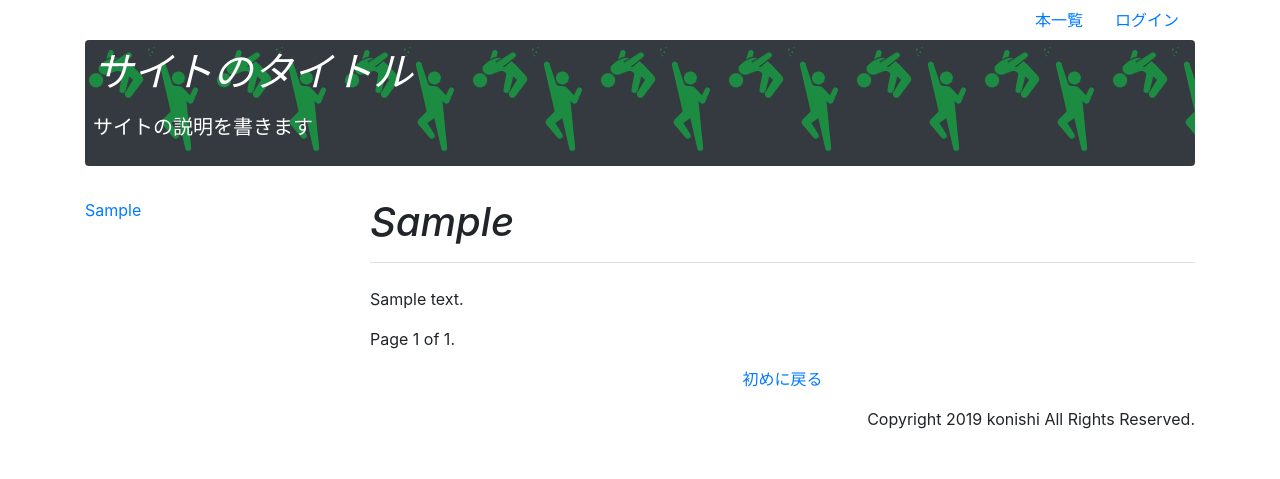
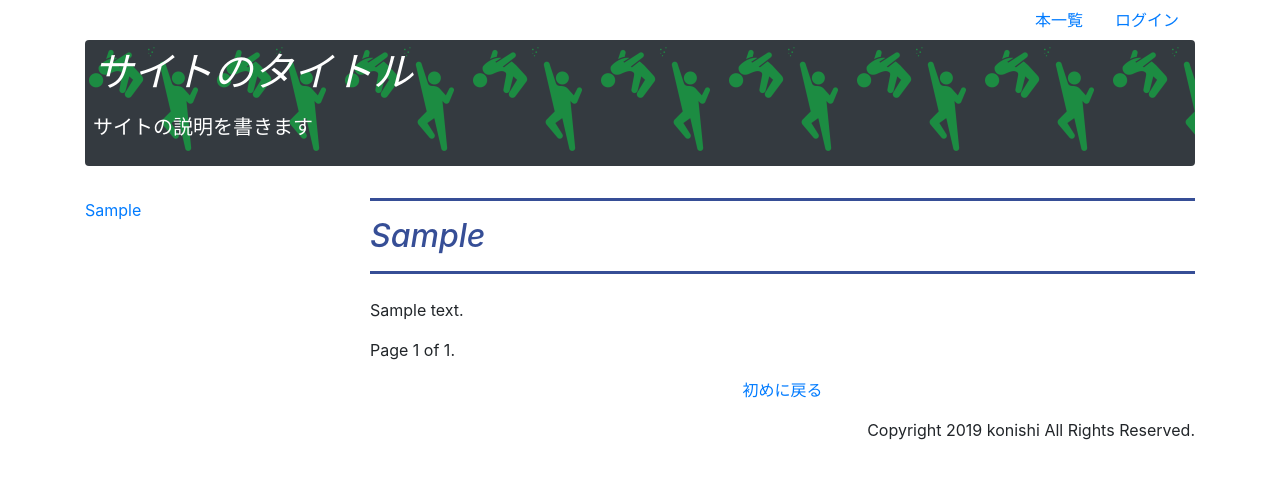
Before and after one commit to koni0626/pyarticle, a Django app: page /book/1/1/1 in a window 1280 px wide. Shown: the top 479 px of the page. Run offline with Django 3.2, Linux system fonts and the light colour scheme; data comes from the database, SQL or seed files in the repository; tables that the repository leaves empty hold one stand-in row (values such as "Sample post"); some libraries are stand-ins or nearby versions.

```diff
--- a/mysite/pyarticle/templates/pyarticle/book.html
+++ b/mysite/pyarticle/templates/pyarticle/book.html
@@ -3,14 +3,26 @@
 {% load mdfilter %}
 {% block content %}
 <style>
+
 h2 {
-  padding: .5em .75em;
-  background-color: #f6f6f6;
+  color: #364e96;/*文字色*/
+  padding: 0.5em 0;/*上下の余白*/
+  border-top: solid 3px #364e96;/*上線*/
+  border-bottom: solid 3px #364e96;/*下線*/
 }
+
 h3 {
-  padding: .25em 0 .5em .75em;
-  border-left: 6px solid #ccc;
-  border-bottom: 1px solid #ccc;
+  color: #6594e0;/*文字色*/
+  /*線の種類（点線）2px 線色*/
+  border-bottom: solid 2px #6594e0;
+}
+
+h4 {
+  font-size: 16px;
+  padding: 0.25em 0.5em;/*上下 左右の余白*/
+  color: #494949;/*文字色*/
+  background: transparent;/*背景透明に*/
+  border-left: solid 5px #7db4e6;/*左線*/
 }
 pre {
   background-color: #444444;
@@ -43,9 +55,9 @@ pre {
             </span>
         </p>
         {% endif %}
-        <h1 class="pb-3 mb-4 font-italic border-bottom">
+        <h2 class="pb-3 mb-4 font-italic">
             {{chapter.chapter}}
-        </h1>
+        </h2>
         <p>
             {% if user.is_authenticated %}
                 <p class="text-right">
```
